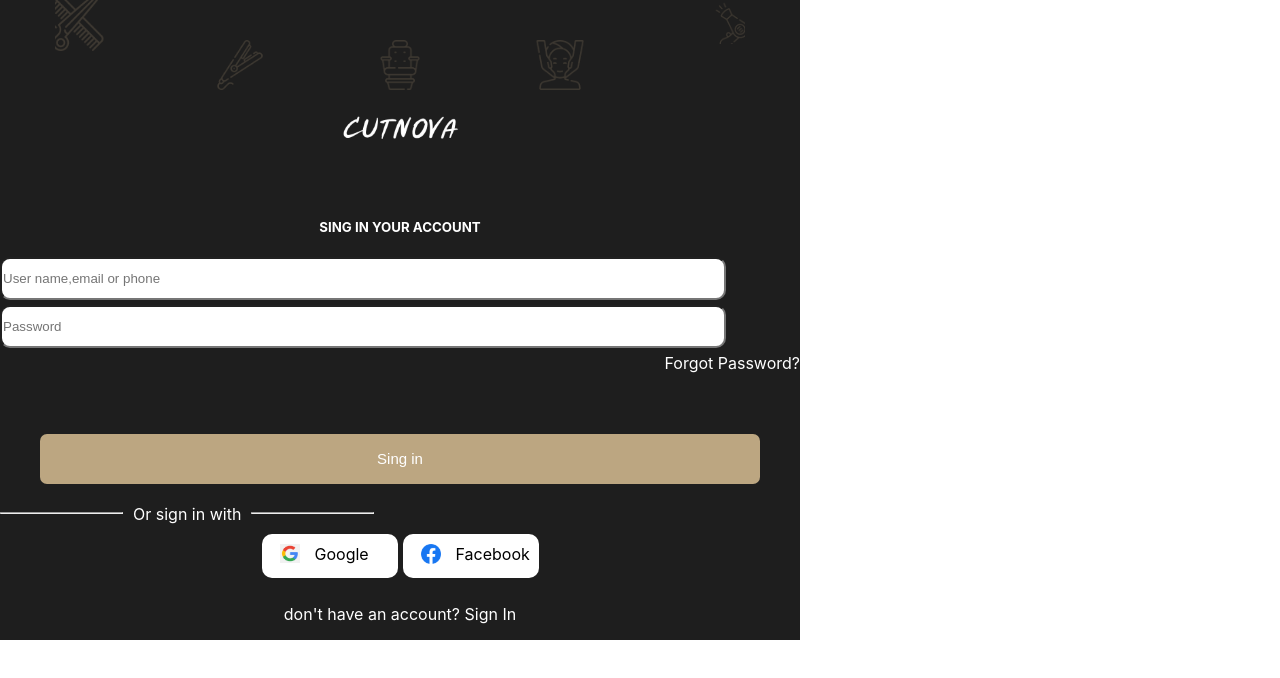
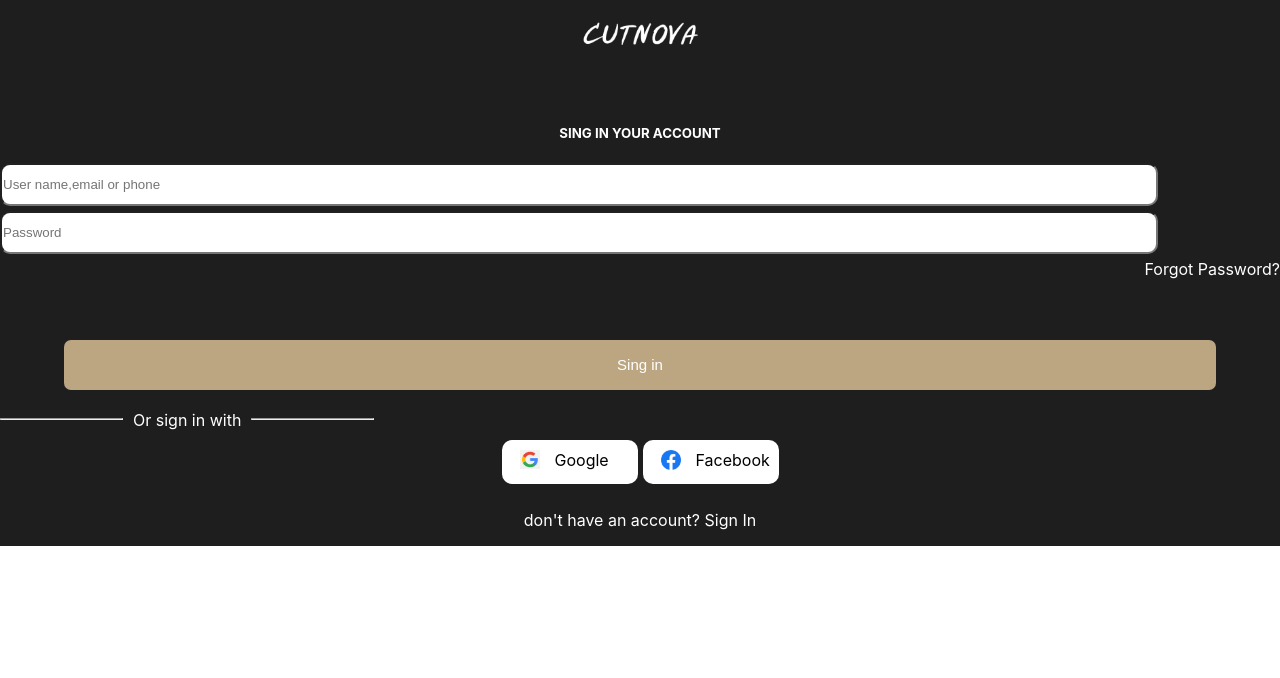
Before and after one commit to MA01ha05k09/Cutnova, a React (Create React App) app: page /login in a window 1280 px wide. Shown: the top 678 px of the page. Built offline with nearby package versions, Linux system fonts and the light colour scheme.

Commit message:
lodin page

```diff
--- a/src/loging/login.js
+++ b/src/loging/login.js
@@ -9,7 +9,7 @@ const SignUp = () => {
     return (
         <div className='login-page'>
             <div>
-                <HeaderImages />
+                {/* <HeaderImages /> */}
             </div>
             <div>
                 <div className='login-main-div' >
--- a/src/style/login.css
+++ b/src/style/login.css
@@ -19,7 +19,7 @@
 }
 .login-page {
   background-color: rgba(30, 30, 30, 255);
-  width: 100vh;
+  width: 100%;
 }
 /* .login-signed-div{
     color:white;
```
